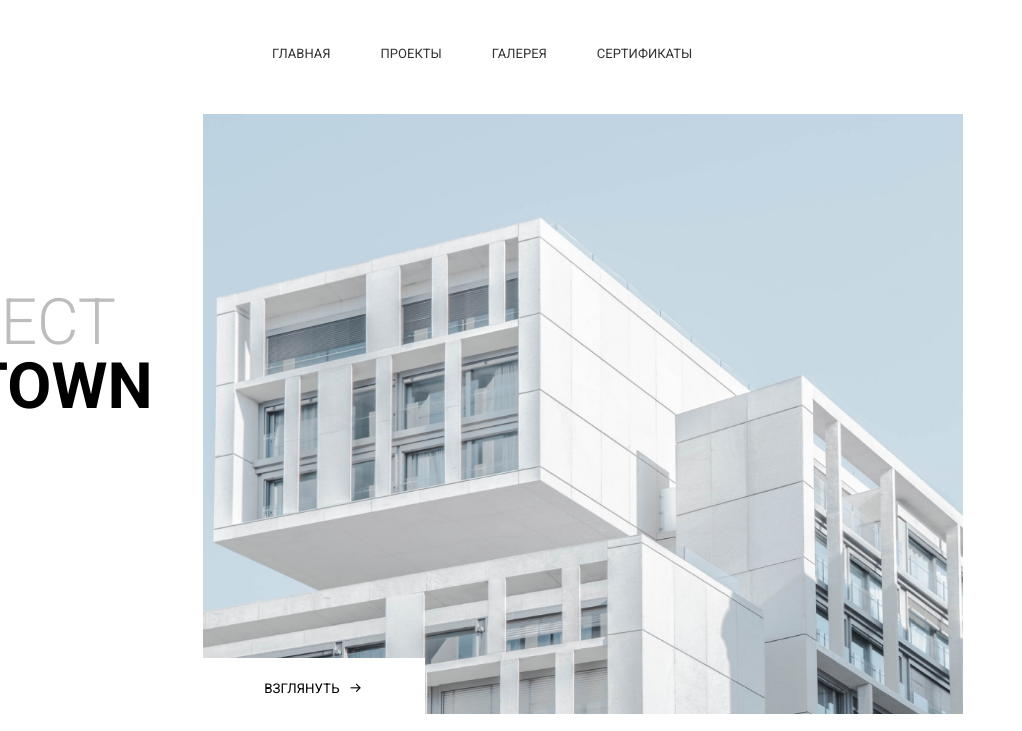
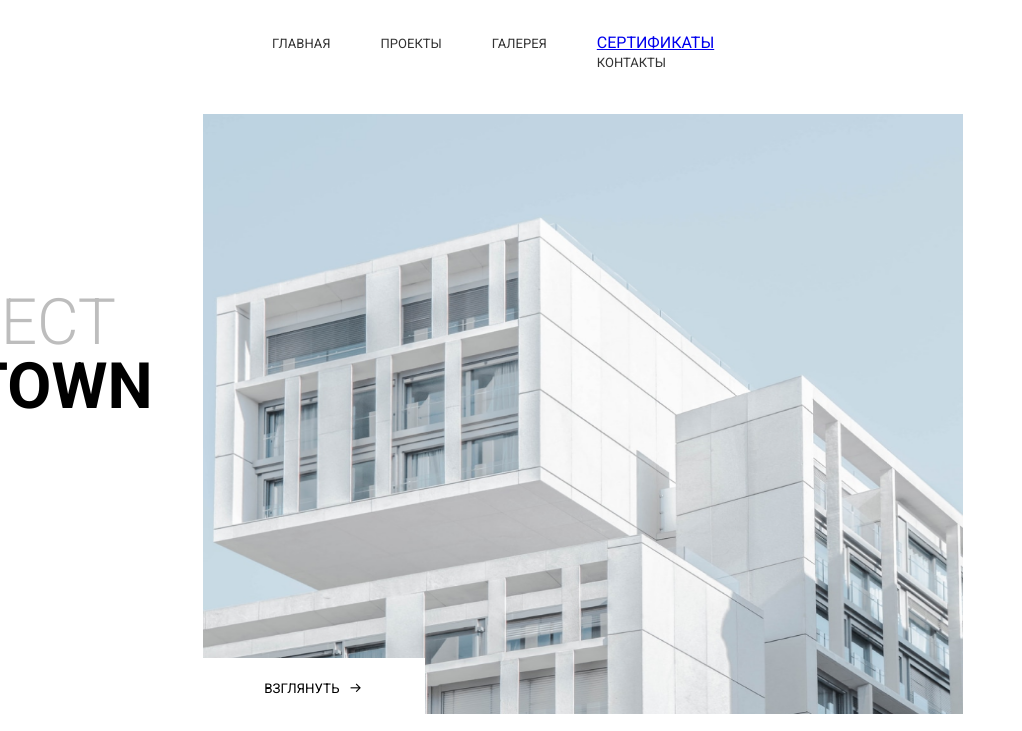
Before and after one commit to emmaudebu/Archi, a plain HTML site: page index.html in a window 1280 px wide. Shown: the top 731 px of the page, 258-1280 px from the left. Drawn offline with nearby package versions, Linux system fonts and the light colour scheme.

Commit message:
mobile nav

```diff
--- a/index.html
+++ b/index.html
@@ -20,8 +20,8 @@
                     <li><a href="/">ГЛАВНАЯ</a></li>
                     <li><a href="./Gallery.html">ПРОЕКТЫ</a></li>
                     <li><a href="./Posts-details.html">ГАЛЕРЕЯ</a></li>
-                    <li><a href="./Documents.html">СЕРТИФИКАТЫ</a></li>
-                    <!-- <li><a href="./contact.html">КОНТАКТЫ</a></li> -->
+                    <gitli><a href="./Documents.html">СЕРТИФИКАТЫ</a></li>
+                        <li><a href="./contact.html">КОНТАКТЫ</a></li>
                 </ul>
 
                 <i class='bx bx-menu'></i>
--- a/style.css
+++ b/style.css
@@ -897,7 +897,7 @@ MEDIA QUERY FOR RESPONSIVE DEVICES
         display: flex;
         justify-content: space-between;
         align-items: center;
-        gap: 270px;
+        gap: 260px;
         padding-top: 5px;
         margin-top: 10px;
     }
```
